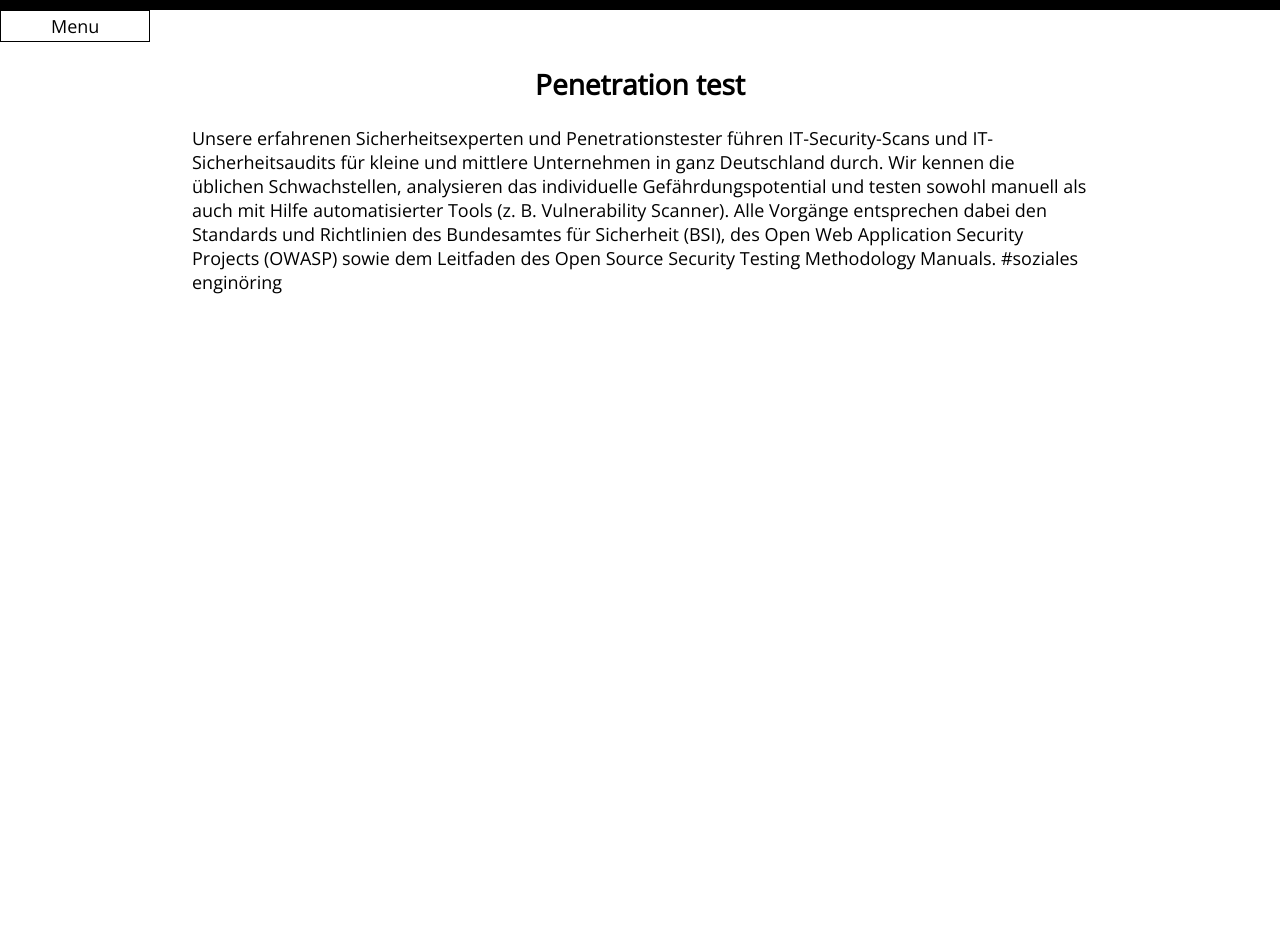
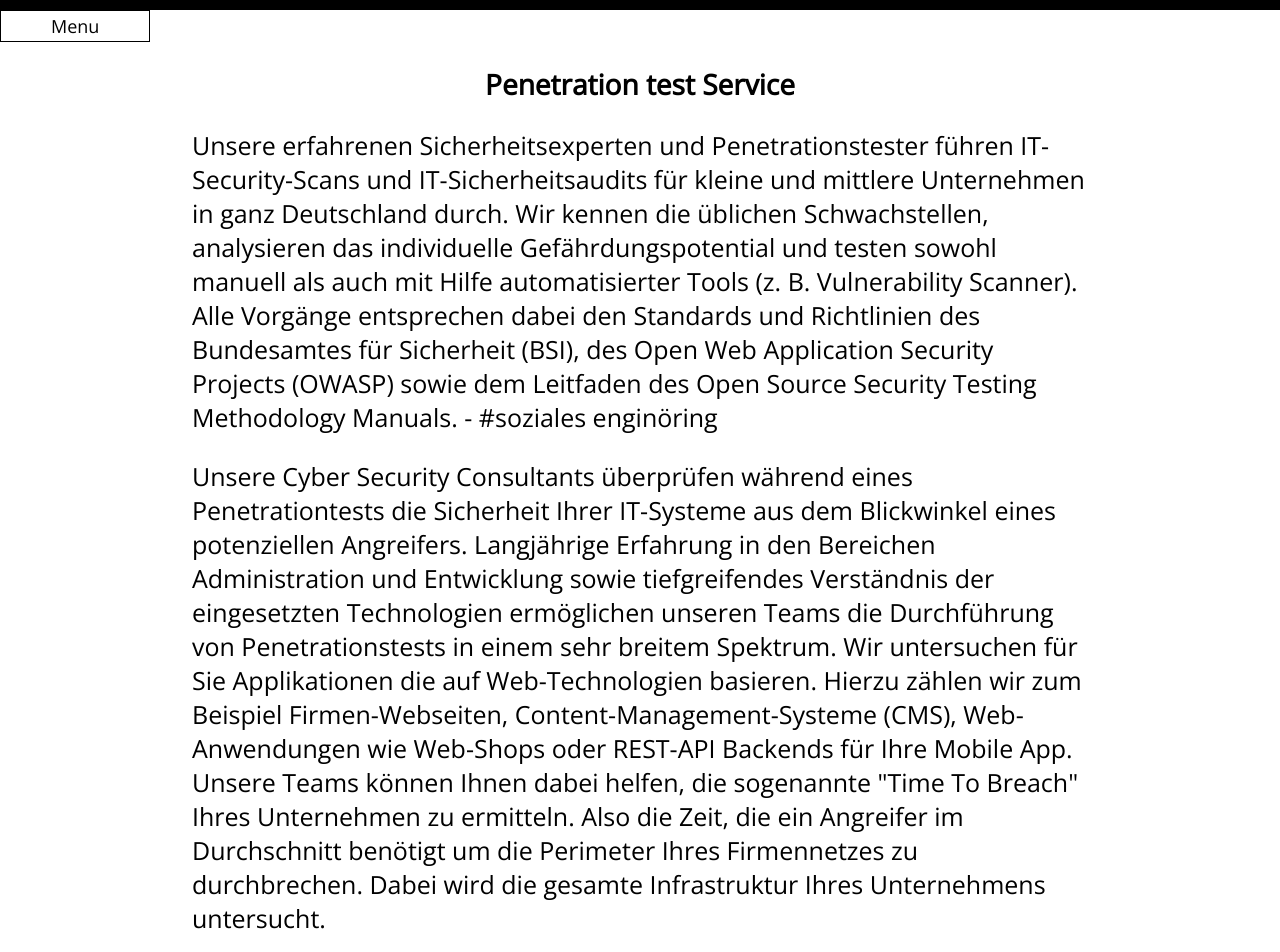
Before and after one commit to cbt-inspector/bohde, a Nuxt app: page /pentest in a window 1280 px wide. Shown: the part 260-1212 px from the top of the page. Built offline with nearby package versions, Linux system fonts and the light colour scheme.

Commit message:
pentest revamp (much better now hahahahhahahaha)

```diff
--- a/pages/pentest.vue
+++ b/pages/pentest.vue
@@ -21,8 +21,8 @@
     </div>
   </div>
 <div class=textbdy>
-  <h2>Penetration test</h2>
-  <p>
+  <h2 style="font-size:32">Penetration test Service</h2>
+  <p style="font-size:25px">
 
     Unsere erfahrenen Sicherheitsexperten und Penetrationstester
     führen IT-Security-Scans und IT-Sicherheitsaudits für kleine und mittlere Unternehmen in ganz Deutschland durch.
@@ -31,10 +31,19 @@
     Alle Vorgänge entsprechen dabei den Standards und Richtlinien des Bundesamtes für Sicherheit (BSI),
     des Open Web Application Security Projects (OWASP) sowie dem Leitfaden des
     Open Source Security Testing Methodology Manuals.
-
-  #soziales enginöring
+     - #soziales enginöring
+  </p>
+  <p style="font-size:25px">
+    Unsere Cyber Security Consultants überprüfen während eines Penetrationtests die Sicherheit Ihrer IT-Systeme aus dem Blickwinkel eines potenziellen Angreifers.
+    Langjährige Erfahrung in den Bereichen Administration und Entwicklung sowie tiefgreifendes Verständnis der eingesetzten
+    Technologien ermöglichen unseren Teams die Durchführung von Penetrationstests in einem sehr breitem Spektrum. Wir untersuchen für Sie
+    Applikationen die auf Web-Technologien basieren. Hierzu zählen wir zum Beispiel Firmen-Webseiten, Content-Management-Systeme (CMS),
+    Web-Anwendungen wie Web-Shops oder REST-API Backends für Ihre Mobile App. Unsere Teams können Ihnen dabei helfen, die sogenannte
+    "Time To Breach" Ihres Unternehmen zu ermitteln. Also die Zeit, die ein Angreifer im Durchschnitt benötigt um die Perimeter
+    Ihres Firmennetzes zu durchbrechen. Dabei wird die gesamte Infrastruktur Ihres Unternehmens untersucht.
   </p>
 </div>
+  <img src="/static/pentest_fingerpr.jpg" style="margin-left:25%;margin-right:25%"/>
 </div>
 <div class="footeradv">
 <div class="foottable" style="margin-top:10px">
```
